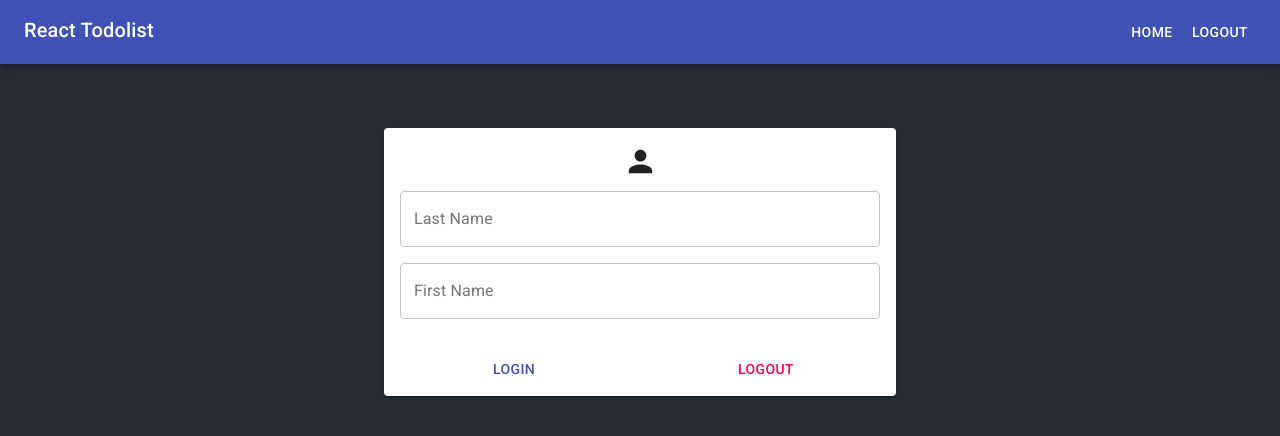
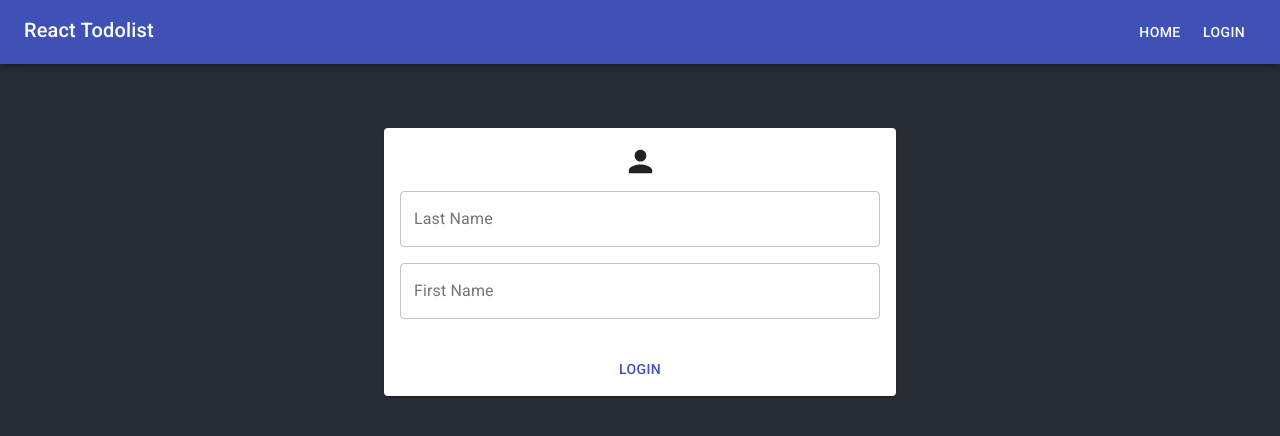
Before and after one commit to slioplark/react-todolist, a React (Create React App) app: page /login in a window 1280 px wide. Shown: the top 436 px of the page. Built offline with nearby package versions, Linux system fonts and the light colour scheme.

Commit message:
fix: login status

```diff
--- a/src/components/Header.js
+++ b/src/components/Header.js
@@ -29,7 +29,7 @@ const Header = () => {
             </Link>
             <Link to="/login">
               <Button color="inherit">
-                {isLogged ? 'Login' : 'Logout'}
+                {isLogged ? 'Logout' : 'Login'}
               </Button>
             </Link>
           </section>
--- a/src/components/Login.js
+++ b/src/components/Login.js
@@ -48,7 +48,19 @@ const Login = () => {
           onChange={(e) => setFirstName(e.target.value)}
         />
       </CardContent>
-      <CardActions >
+      <CardActions>
+        {
+          isLogged
+            ? (
+              <Button
+                fullWidth
+                color="secondary"
+                onClick={() => dispatch(logout())}
+              >
+                Logout
+              </Button>
+            )
+            : (
               <Button
                 fullWidth
                 color="primary"
@@ -56,13 +68,8 @@ const Login = () => {
               >
                 Login
               </Button>
-        <Button
-          fullWidth
-          color="secondary"
-          onClick={() => dispatch(logout())}
-        >
-          Logout
-          </Button>
+            )
+        }
       </CardActions>
     </Card>
   );
```
Lines whose indentation alone changed are shown as unchanged.
